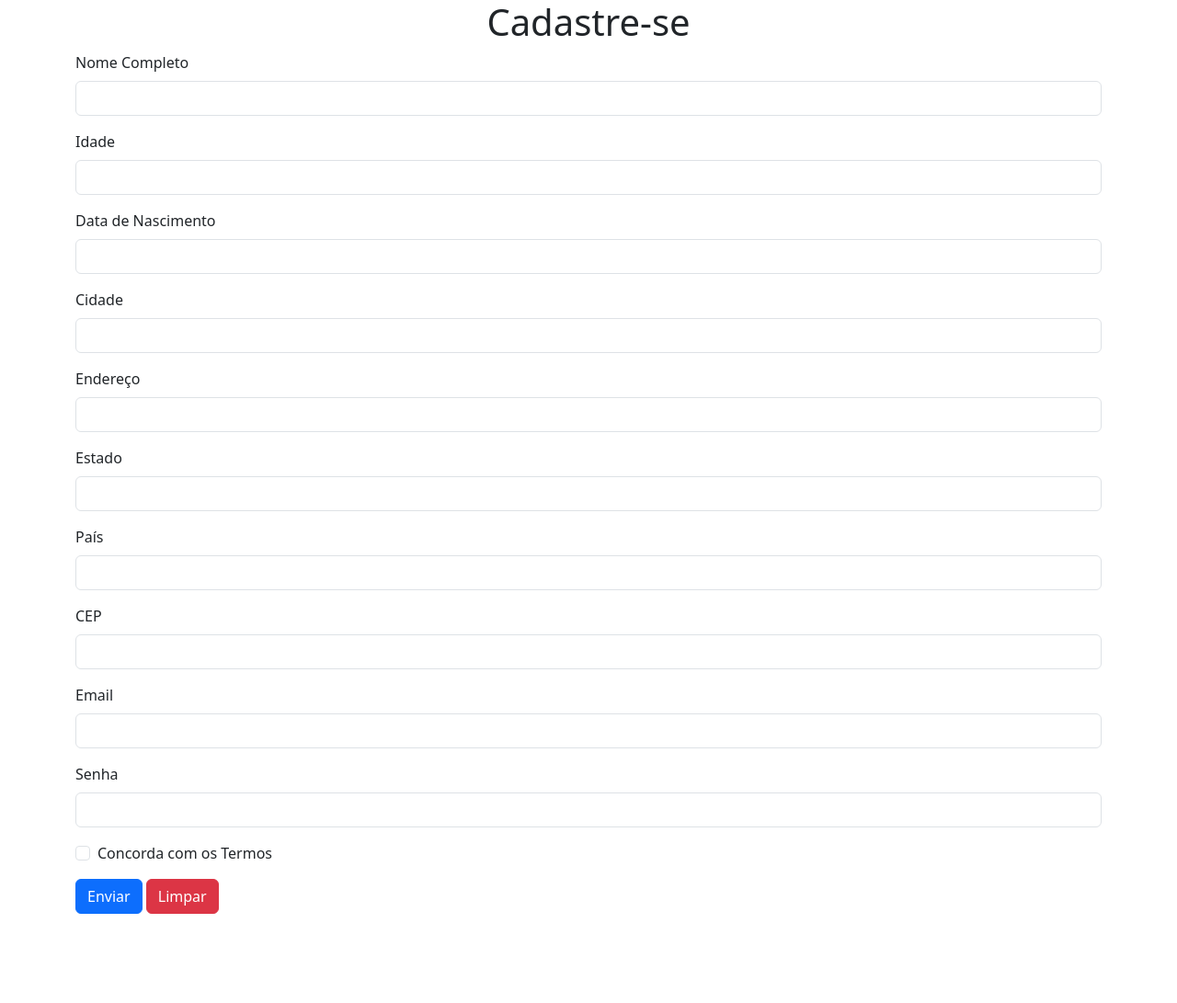
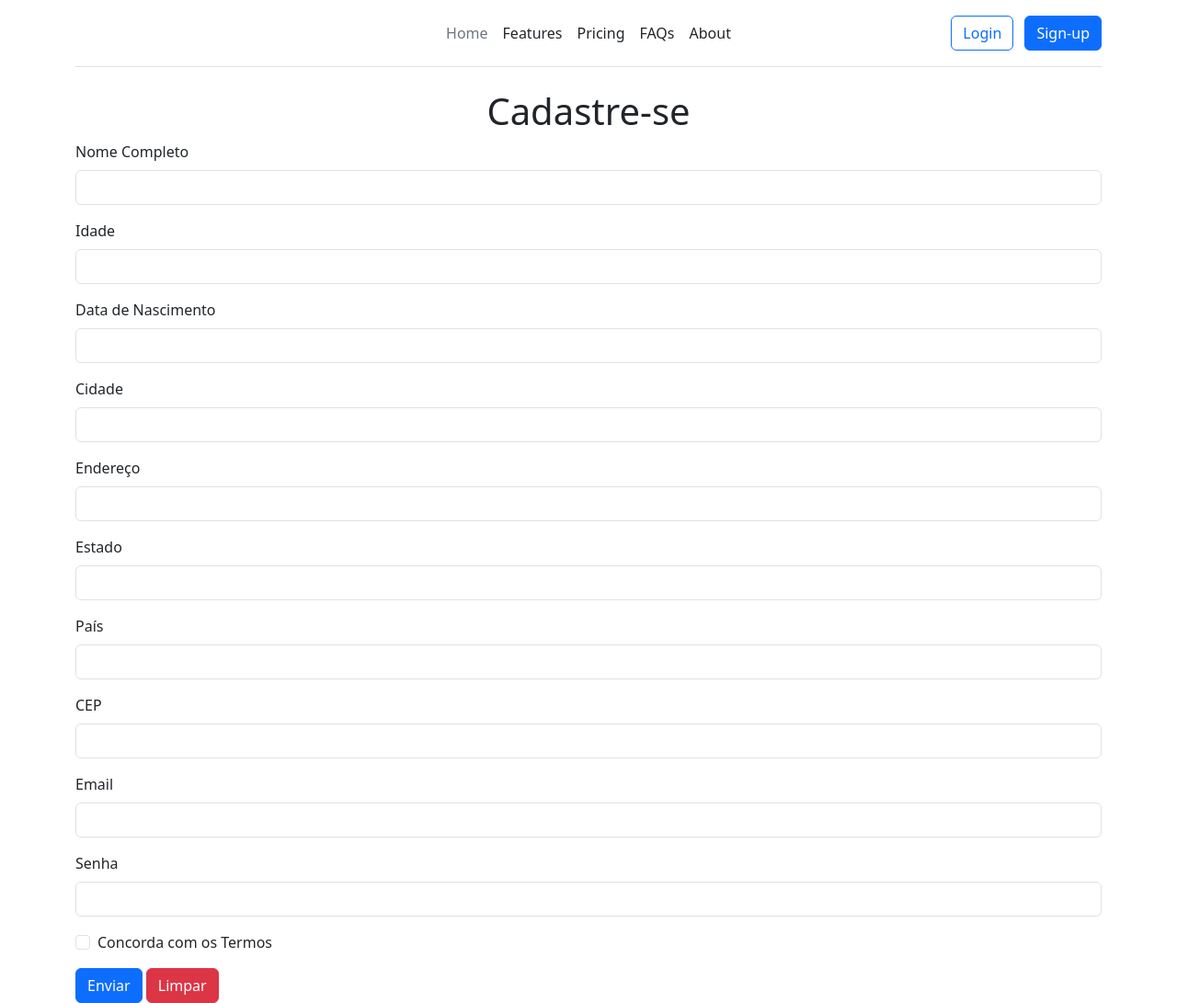
Before and after one commit to Jraffis/cadastro_php, a PHP site: page / in a window 1280 px wide. Shown: the whole page at 92% size. Before the commit the page ends 994 px from the top, so only its background shows below. Run offline with PHP 8.4, Linux system fonts and the light colour scheme.

Commit message:
Atualização

```diff
--- a/index.php
+++ b/index.php
@@ -9,6 +9,9 @@
         <title>Cadastro</title>
     </head>
     <body>
+        <?php
+            include("menu.php")
+        ?>
         <h1>Cadastre-se</h1>
         <div class="container">
         <form action="recebidos.php" method="get">
--- /dev/null
+++ b/menu.php
@@ -0,0 +1,20 @@
+<div class="container">
+    <header class="d-flex flex-wrap align-items-center justify-content-center justify-content-md-between py-3 mb-4 border-bottom">
+      <a href="/" class="d-flex align-items-center col-md-3 mb-2 mb-md-0 text-dark text-decoration-none">
+        <svg class="bi me-2" width="40" height="32" role="img" aria-label="Bootstrap"><use xlink:href="#bootstrap"/></svg>
+      </a>
+
+      <ul class="nav col-12 col-md-auto mb-2 justify-content-center mb-md-0">
+        <li><a href="#" class="nav-link px-2 link-secondary">Home</a></li>
+        <li><a href="#" class="nav-link px-2 link-dark">Features</a></li>
+        <li><a href="#" class="nav-link px-2 link-dark">Pricing</a></li>
+        <li><a href="#" class="nav-link px-2 link-dark">FAQs</a></li>
+        <li><a href="#" class="nav-link px-2 link-dark">About</a></li>
+      </ul>
+
+      <div class="col-md-3 text-end">
+        <button type="button" class="btn btn-outline-primary me-2">Login</button>
+        <button type="button" class="btn btn-primary">Sign-up</button>
+      </div>
+    </header>
+  </div>
--- a/recebidos.php
+++ b/recebidos.php
@@ -9,6 +9,9 @@
         <title>Dados Recebidos</title>
     </head>
     <body>
+        <?php
+            include("menu.php")
+        ?>
         <div class="container">
         <h1>Dados Recebidos</h1>
         <p><b>Nome Completo recebido foi: </b><?php echo $_GET["nome"]; ?> </p>
```
